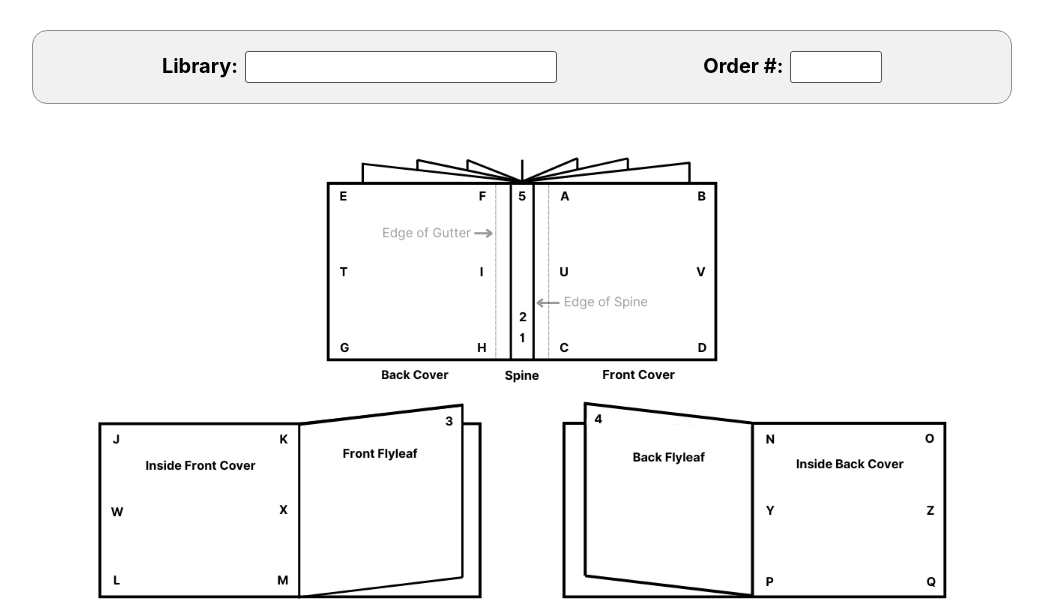
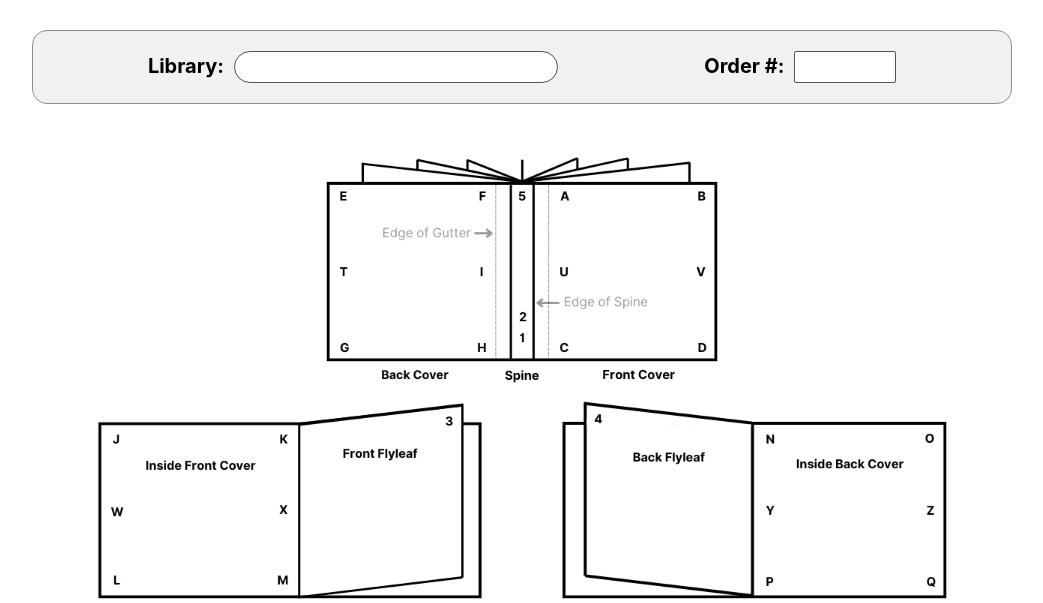
Before and after one commit to dawsw/Library-Processing-Template-Generator, a Flask app: page / in a window 1280 px wide. Shown: the part 110-713 px from the top of the page, without its empty margins (118-1161 px from the left). Run offline with Flask 3, Linux system fonts and the light colour scheme.

Commit message:
Adjusted name/orderNumber fields

```diff
--- a/static/styles.css
+++ b/static/styles.css
@@ -32,7 +32,7 @@ body {
     height: 110px;
     background-color: rgb(97, 39, 124);
     color: white;
-    font-size: 2rem;
+    font-size: 2.15rem;
 }
 
 .name-order-container {
@@ -51,18 +51,18 @@ body {
 
 .name-input {
     width: 300px;
-    margin-left: 2px;
-    padding: 5px;
+    margin-left: 5px;
+    padding: 5px 10px 5px 12px;
     border: 1px solid rgb(83, 83, 83);
-    border-radius: 3px;
+    border-radius: 100px;
 }
 
 .order-input {
-    width: 80px;
-    margin-left: 2px;
+    width: 90px;
+    margin-left: 5px;
     padding: 5px;
     border: 1px solid rgb(83, 83, 83);
-    border-radius: 3px;
+    border-radius: 2px;
 }
 
 .book-image-container {
```
